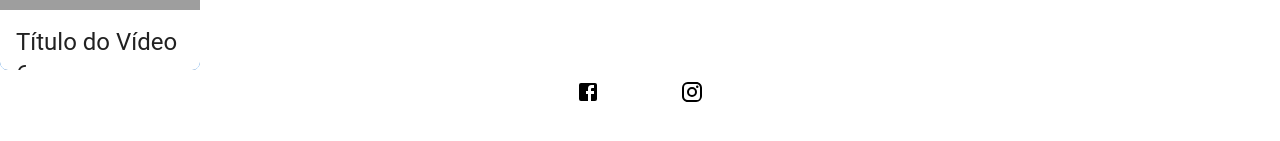
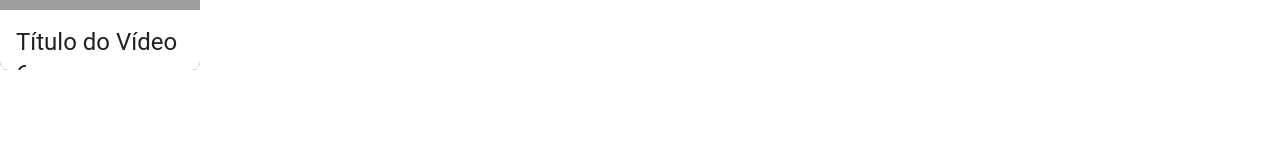
Before and after one commit to AulaOnline/AulaOnline, a React (Create React App) app: page /MeuPerfil in a window 1280 px wide. Shown: the part 417-558 px from the top of the page. Built offline with nearby package versions, Linux system fonts and the light colour scheme; grey boxes are pictures that could not be loaded.

Commit message:
VideoCards.css em andamento

```diff
--- a/src/Pages/MeuPerfil.js
+++ b/src/Pages/MeuPerfil.js
@@ -10,7 +10,7 @@ function MeuPerfil() {
     <div className="main">
       <NavbarWidgets name="Aula Online" cor="#017BF7" />
 
-      <Grid className="content" style={{ display: 'flex', flexWrap: 'wrap', gap: '10px'}}>
+      <div className="content" style={{ display: 'flex', flexWrap: 'wrap', gap: '10px'}}>
         {/*  cards de vídeo */}
         <Box className="cardSelf" sx={{ height: '200px', width: '200px', borderRadius: '8px', overflow: 'hidden' }}>
           <VideoCard title="Título do Vídeo 1" imageUrl="/caminho/para/imagem1.jpg" duration={10} />
@@ -44,9 +44,9 @@ function MeuPerfil() {
         <Box className="cardSelf" sx={{ height: '200px', width: '200px', borderRadius: '8px', overflow: 'hidden', backgroundColor:'#017BF7' }}>
           <VideoCard title="Título do Vídeo 6" imageUrl="/caminho/para/imagem2.jpg" duration={15} />
         </Box>
-      </Grid>
+      </div>
 
-      <Grid><Footer style={{ color: '#017BF7', position: 'fixed', bottom: 0, width: '100%', backgroundColor: '#f1f1f1', textAlign: 'center', padding: '10px' }}></Footer></Grid>
+      {/*<Grid><Footer style={{ color: '#017BF7', position: 'fixed', bottom: 0, width: '100%', backgroundColor: '#f1f1f1', textAlign: 'center', padding: '10px' }}></Footer></Grid>*/}
 
     </div>
   );
```
